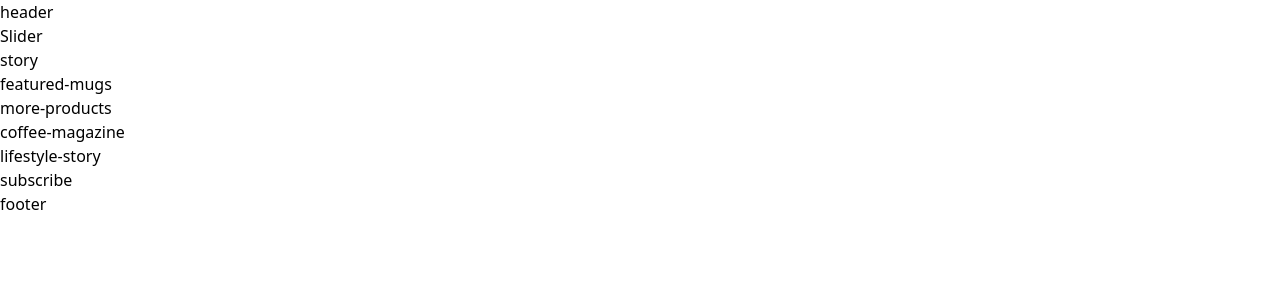
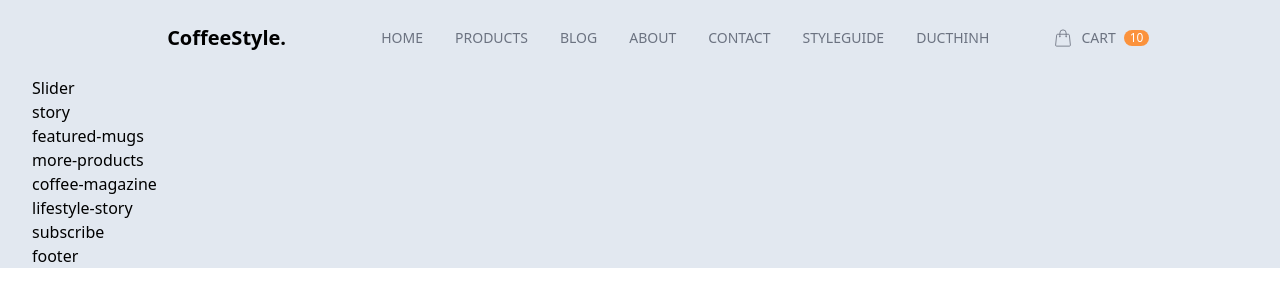
Before and after one commit to DamDucThinh/CoffeeStyle-tailwindCSS, a website: page public/index.html in a window 1280 px wide. Drawn offline with nearby package versions, Linux system fonts and the light colour scheme; files that its build step writes are made by us from their sources.

Commit message:
Add header

```diff
--- a/package.json
+++ b/package.json
@@ -11,6 +11,6 @@
   "license": "ISC",
   "type": "commonjs",
   "devDependencies": {
-    "tailwindcss": "^4.1.10"
+    "tailwindcss": "^3"
   }
 }
--- a/public/index.html
+++ b/public/index.html
@@ -8,9 +8,47 @@
 </head>
 <body>
     <div id="root">
-        <div class="content-wrapper">
-            <header>
-                header
+        <div class="content-wrapper max-w-screen-2xl text-base mx-auto px-8 bg-slate-200">
+            <header class="py-6 mx-10">
+                <nav class="flex flex-row justify-between items-center">
+                    <div class="logo basis-2/6 text-center text-xl font-semibold cursor-pointer">
+                        CoffeeStyle.
+                    </div>
+                    <ul class="basis-3/6 flex items-center justify-end gap-8 uppercase text-sm text-gray-500 font-medium">
+                        <li class="dt-top-menu-item">
+                            <a href="#" class="">Home</a>
+                        </li>
+                        <li class="dt-top-menu-item">
+                            <a href="#" class="">Products</a>
+                        </li>
+                        <li class="dt-top-menu-item">
+                            <a href="#" class="">Blog</a>
+                        </li>
+                        <li class="dt-top-menu-item">
+                            <a href="#" class="">About</a>
+                        </li>
+                        <li class="dt-top-menu-item">
+                            <a href="#" class="">Contact</a>
+                        </li>
+                        <li class="dt-top-menu-item">
+                            <a href="#" class="">StyleGuide</a>
+                        </li>
+                        <li class="dt-top-menu-item">
+                            <a href="#" class="">ducthinh</a>
+                        </li>
+                    </ul>
+                    <ul class="basis-1/6 flex justify-start items-center ml-16 uppercase text-sm text-gray-500 font-medium">
+                        <li class="dt-top-menu-item">
+                            <a href="#" class="flex items-center">
+                                <svg xmlns="http://www.w3.org/2000/svg" fill="none" viewBox="0 0 24 24" strokeWidth={1.5} stroke="currentColor" class="dt-icon" >
+                                <path strokeLinecap="round" strokeLinejoin="round" d="M15.75 10.5V6a3.75 3.75 0 1 0-7.5 0v4.5m11.356-1.993 1.263 12c.07.665-.45 1.243-1.119 1.243H4.25a1.125 1.125 0 0 1-1.12-1.243l1.264-12A1.125 1.125 0 0 1 5.513 7.5h12.974c.576 0 1.059.435 1.119 1.007ZM8.625 10.5a.375.375 0 1 1-.75 0 .375.375 0 0 1 .75 0Zm7.5 0a.375.375 0 1 1-.75 0 .375.375 0 0 1 .75 0Z" />
+                                </svg>
+                                <span class="mx-2">Cart</span>
+                                <span class="dt-badge-circle bg-orange-400 text-white">10</span>
+                            </a>
+                        </li>
+                    </ul>
+                </nav>
             </header>
 
             <main>
--- a/src/input.css
+++ b/src/input.css
@@ -1,3 +1,16 @@
 @tailwind base;
 @tailwind components;
 @tailwind utilities;
+
+.dt-top-menu-item {
+    @apply cursor-pointer py-1 hover:text-gray-800 relative after:absolute after:bottom-0 after:left-0 after:bg-light-coffee after:h-0.5 after:w-0 hover:after:w-full after:transition-all after:ease-in-out after:duration-300;
+
+}
+
+.dt-icon {
+    @apply w-5 h-5 inline-block;
+}
+
+.dt-badge-circle{
+    @apply text-xs text-center rounded-full px-1.5;
+}
--- a/tailwind.config.js
+++ b/tailwind.config.js
@@ -2,7 +2,11 @@
 module.exports = {
   content: ["./public/**/*.{html,js}"],
   theme: {
-    extend: {},
+    extend: {
+      colors: {
+        'light-coffee':'#C89F94'
+      }
+    },
   },
   plugins: [],
 }
```
Also changed, not shown: README.md, public/output.css (deleted), 2 other files.
